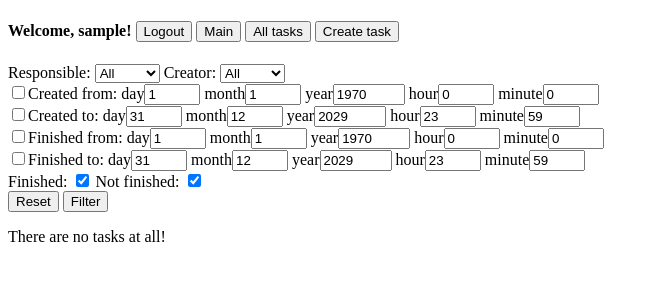
After one commit to phoenixtim/taskmanager, a Django app: a page that uses my_task_manager/templates/my_task_manager/all_tasks.html in a window 1280 px wide. The commit adds this page. Shown: the top 300 px of the page, without its empty margins (0-659 px from the left). Run offline with Django 3.2, Linux system fonts and the light colour scheme; the visitor is signed in with stand-in values (Sample User, id 1); data comes from the database, SQL or seed files in the repository; data that the repository does not hold is empty.

Commit message:
All tasks view with filters.

```diff
--- /dev/null
+++ b/my_task_manager/templates/my_task_manager/all_tasks.html
@@ -0,0 +1,93 @@
+{% extends "my_task_manager/base_site.html" %}
+
+{% block content %}
+    <p>
+    <form action="">
+        <label>Responsible:
+            <select required size="1" name="responsible">
+                <option value="All" selected>All</option>
+            {% for user_ in users_list %}
+                <option value="{{ user_.get_username }}">{{ user_.get_username }}</option>
+            {% endfor %}
+            </select>
+        </label>
+        <label>Creator:
+            <select required size="1" name="creator">
+                <option value="All" selected>All</option>
+            {% for user_ in users_list %}
+                <option value="{{ user_.get_username }}">{{ user_.get_username }}</option>
+            {% endfor %}
+            </select>
+        </label>
+        <br>
+        <label><input type="checkbox" name="created_from">Created from:
+            day<input type="number" name="created_from_day" min="1" max="31" required value="1">
+            month<input type="number" name="created_from_month" min="1" max="12" required value="1">
+            year<input type="number" name="created_from_year" min="1970" max="2029" required value="1970">
+            hour<input type="number" name="created_from_hour" min="0" max="23" required value="0">
+            minute<input type="number" name="created_from_minute" min="0" max="59" required value="0">
+        </label>
+        <br>
+        <label><input type="checkbox" name="created_to">Created to:
+            day<input type="number" name="created_to_day" min="1" max="31" required value="31">
+            month<input type="number" name="created_to_month" min="1" max="12" required value="12">
+            year<input type="number" name="created_to_year" min="1970" max="2029" required value="2029">
+            hour<input type="number" name="created_to_hour" min="0" max="23" required value="23">
+            minute<input type="number" name="created_to_minute" min="0" max="59" required value="59">
+        </label>
+        <br>
+        <label><input type="checkbox" name="finished_from">Finished from:
+            day<input type="number" name="finished_from_day" min="1" max="31" required value="1">
+            month<input type="number" name="finished_from_month" min="1" max="12" required value="1">
+            year<input type="number" name="finished_from_year" min="1970" max="2029" required value="1970">
+            hour<input type="number" name="finished_from_hour" min="0" max="23" required value="0">
+            minute<input type="number" name="finished_from_minute" min="0" max="59" required value="0">
+        </label>
+        <br>
+        <label><input type="checkbox" name="finished_to">Finished to:
+            day<input type="number" name="finished_to_day" min="1" max="31" required value="31">
+            month<input type="number" name="finished_to_month" min="1" max="12" required value="12">
+            year<input type="number" name="finished_to_year" min="1970" max="2029" required value="2029">
+            hour<input type="number" name="finished_to_hour" min="0" max="23" required value="23">
+            minute<input type="number" name="finished_to_minute" min="0" max="59" required value="59">
+        </label>
+        <br>
+        <label>Finished:
+            <input type="checkbox" name="finished" checked>
+        </label>
+        <label>Not finished:
+            <input type="checkbox" name="not_finished" checked>
+        </label>
+        <br>
+        <input type="reset" value="Reset">
+        <input type="submit" value="Filter">
+    </form>
+    </p>
+
+    {% if tasks_list %}
+        <table>
+        <thead><tr>
+            <td>Creator</td>
+            <td>Responsible</td>
+            <td>Task</td>
+            <td>Created</td>
+            <td>Completed</td>
+            <td>Completion date</td>
+        </tr></thead>
+        <tbody>
+        {% for task in tasks_list %}
+            <tr>
+            <td>{{ task.creator }}</td>
+            <td>{{ task.responsible }}</td>
+            <td><a href="{% url 'my_task_manager:task_detail' task.id %}">{{ task.text }}</a></td>
+            <td>{{ task.date_created }}</td>
+            <td>{{ task.completed }}</td>
+            <td>{{ task.date_completed }}</td>
+            </tr>
+        {% endfor %}
+        </tbody>
+        </table>
+    {% else %}
+        <p>There are no tasks at all!</p>
+    {% endif %}
+{% endblock %}
--- a/my_task_manager/templates/my_task_manager/base_site.html
+++ b/my_task_manager/templates/my_task_manager/base_site.html
@@ -11,11 +11,10 @@
             <section>
                 <header>
                     <h4><form method="get">
-                        {% csrf_token %}
                         Welcome, {{ user.get_username }}!
                         <button formaction="{% url 'authorization:logout' %}" type="submit">Logout</button>
                         <button formaction="{% url 'my_task_manager:main' %}" type="submit">Main</button>
-                        <button formaction="" type="submit">All tasks</button>
+                        <button formaction="{% url 'my_task_manager:all_tasks' %}" type="submit">All tasks</button>
                         <button formaction="{% url 'my_task_manager:create_task' %}" type="submit">Create task</button>
                     </form></h4>
 
--- a/my_task_manager/urls.py
+++ b/my_task_manager/urls.py
@@ -14,4 +14,5 @@ urlpatterns = [
         name='task_detail'),
     url(r'^tasks/(?P<pk>[0-9]+)/completed/$', views.complete_task,
         name='task_complete'),
+    url(r'^tasks/$', views.all_tasks_view, name='all_tasks'),
 ]
--- a/my_task_manager/views.py
+++ b/my_task_manager/views.py
@@ -6,6 +6,7 @@ from django.views import generic
 from django.contrib.auth.decorators import login_required
 from django.utils.decorators import method_decorator
 from django.utils import timezone
+import datetime
 
 from .models import Task
 
@@ -101,3 +102,76 @@ def complete_task(request, pk):
         task.completed = True
         task.save()
         return HttpResponseRedirect(reverse('my_task_manager:main'))
+
+
+@login_required
+def all_tasks_view(request):
+    if len(request.GET) != 0:
+        # creator_name = request.GET['creator']
+        creator = User.objects.filter(username=request.GET['creator'])
+        # responsible_name = request.GET['responsible']
+        responsible = User.objects.filter(username=request.GET['responsible'])
+        is_created_from = request.GET.get('created_from', False)
+        created_from = datetime.datetime(
+                int(request.GET['created_from_year']),
+                int(request.GET['created_from_month']),
+                int(request.GET['created_from_day']),
+                int(request.GET['created_from_hour']),
+                int(request.GET['created_from_minute'])
+        )
+        is_created_to = request.GET.get('created_to', False)
+        created_to = datetime.datetime(
+                int(request.GET['created_to_year']),
+                int(request.GET['created_to_month']),
+                int(request.GET['created_to_day']),
+                int(request.GET['created_to_hour']),
+                int(request.GET['created_to_minute'])
+        )
+        is_finished_from = request.GET.get('finished_from', False)
+        finished_from = datetime.datetime(
+                int(request.GET['finished_from_year']),
+                int(request.GET['finished_from_month']),
+                int(request.GET['finished_from_day']),
+                int(request.GET['finished_from_hour']),
+                int(request.GET['finished_from_minute'])
+        )
+        is_finished_to = request.GET.get('finished_to', False)
+        finished_to = datetime.datetime(
+                int(request.GET['finished_to_year']),
+                int(request.GET['finished_to_month']),
+                int(request.GET['finished_to_day']),
+                int(request.GET['finished_to_hour']),
+                int(request.GET['finished_to_minute'])
+        )
+        finished = request.GET.get('finished', False)
+        not_finished = request.GET.get('not_finished', False)
+
+        tasks = Task.objects.all()
+        if is_created_from == 'on':
+            tasks = tasks.filter(date_created__gte=created_from)
+        if is_created_to == 'on':
+            tasks = tasks.filter(date_created__lte=created_to)
+        if is_finished_from == 'on':
+            tasks = tasks.filter(date_completed__gte=finished_from)
+        if is_finished_to == 'on':
+            tasks = tasks.filter(date_completed__lte=finished_to)
+        if len(creator) != 0:
+            tasks = tasks.filter(creator=creator[0])
+        if len(responsible) != 0:
+            tasks = tasks.filter(responsible=responsible[0])
+        if finished is False:
+            if not_finished == 'on':
+                tasks = tasks.filter(completed=False)
+        else:
+            if not_finished is False:
+                tasks = tasks.filter(completed=True)
+
+        return render(request, 'my_task_manager/all_tasks.html', {
+            'tasks_list': tasks.order_by('date_created'),
+            'users_list': User.objects.all(),
+        })
+    else:
+        return render(request, 'my_task_manager/all_tasks.html', {
+            'tasks_list': Task.objects.order_by('date_created'),
+            'users_list': User.objects.all(),
+        })
```
